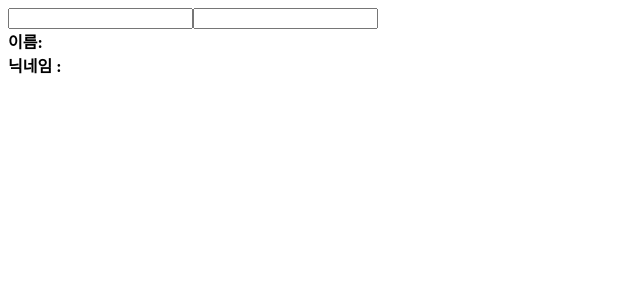
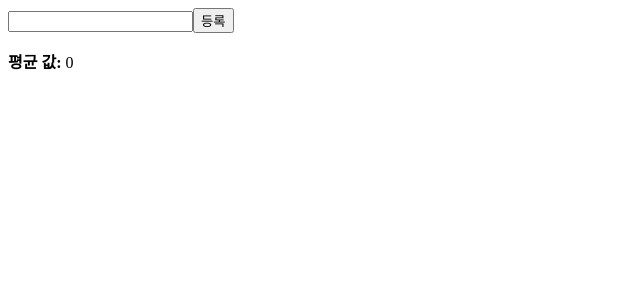
Before and after one commit to pensieve92/react-hooks-tutorial, a React (Create React App) app in the folder hooks-totorial/: page / in a window 1280 px wide. Shown: the top 300 px of the page, without its empty margins (0-640 px from the left). Built offline with nearby package versions, Linux system fonts and the light colour scheme.

Commit message:
useMemo hook 1

```diff
--- a/hooks-totorial/src/App.js
+++ b/hooks-totorial/src/App.js
@@ -2,6 +2,7 @@
 import Counter from  './Counter';
 import Info from './Info';
 import ContextSample from './ContextSample';
+import Average from './Average';
 
 
 
@@ -11,7 +12,9 @@
   // const [visible, setVisible] = useState(false);
   // return <Counter />;
   // return <ContextSample />
-  return <Info />
+  // return <Info />
+
+  return <Average />
 
   // (
   //   <div>
--- /dev/null
+++ b/hooks-totorial/src/Average.js
@@ -0,0 +1,43 @@
+import React, { useState, useMemo } from 'react';
+
+const getAverage = numbers => {
+    console.log('평균값 계산중..');
+    if(numbers.length === 0) return 0;
+    const sum = numbers.reduce((a, b) => a + b);
+    return sum / numbers.length;
+}
+
+const Average = () => {
+    const [ list, setList ] = useState([]);
+    const [ number, setNumber ] = useState('');
+
+    const onChange = e => {
+        setNumber(e.target.value);
+    };
+    const onInsert = e => {
+        const nextList = list.concat(parseInt(number));
+        setList(nextList);
+        setNumber('');
+    };
+
+    // list 배열의 내용이 바뀔 때에만 getAverage함수가 호출됩니다 (onInsert에서 setList가 실행됨)
+    const avg = useMemo( () => getAverage(list), [list]);
+
+    return (
+        <div>
+            <input value={number} onChange={onChange} />
+            <button onClick={onInsert}>등록</button>
+            <ul>
+                {list.map((value, index)=> (
+                    <li key={index}>{value}</li>
+                ))}
+            </ul>
+            <div>
+                <b>평균 값: </b> {avg}
+            </div>
+
+        </div>
+    );
+};
+
+export default Average;
```
